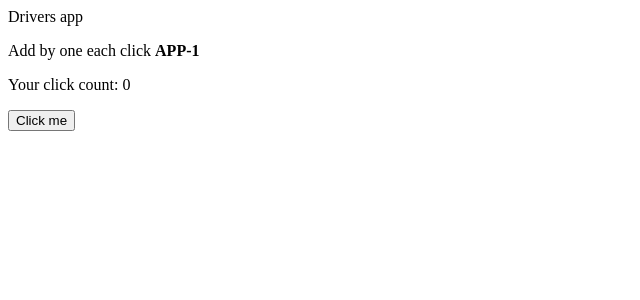
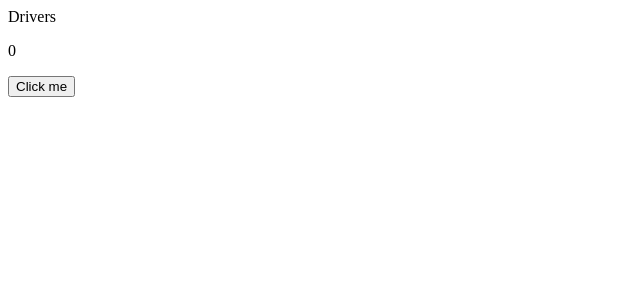
Before and after one commit to Proskynete/poc-mfe-drivers, a React (Create React App) app: page / in a window 1280 px wide. Shown: the top 300 px of the page, without its empty margins (0-640 px from the left). Built offline with nearby package versions, Linux system fonts and the light colour scheme.

Commit message:
feat: Enviar todo el proyecto como MFE

```diff
--- a/src/App.tsx
+++ b/src/App.tsx
@@ -3,7 +3,7 @@ import CounterAppOne from "./components/CounterAppOne";
 
 const App = () => (
   <div>
-    <div>Drivers app</div>
+    <div>Drivers</div>
     <div>
       <CounterAppOne />
     </div>
--- a/src/components/CounterAppOne.tsx
+++ b/src/components/CounterAppOne.tsx
@@ -5,10 +5,7 @@ const Counter = () => {
 
   return (
     <div>
-      <p>
-        Add by one each click <strong>APP-1</strong>
-      </p>
-      <p>Your click count: {count} </p>
+      <p>{count}</p>
       <button onClick={() => setCount(count + 1)}>Click me</button>
     </div>
   );
--- a/webpack.config.js
+++ b/webpack.config.js
@@ -30,7 +30,7 @@ module.exports = {
       library: { type: "var", name: "drivers" },
       filename: "@d-Una",
       exposes: {
-        "./CounterAppOne": "./src/components/CounterAppOne",
+        "./": "./src/App",
       },
       shared: {
         ...deps,
```
